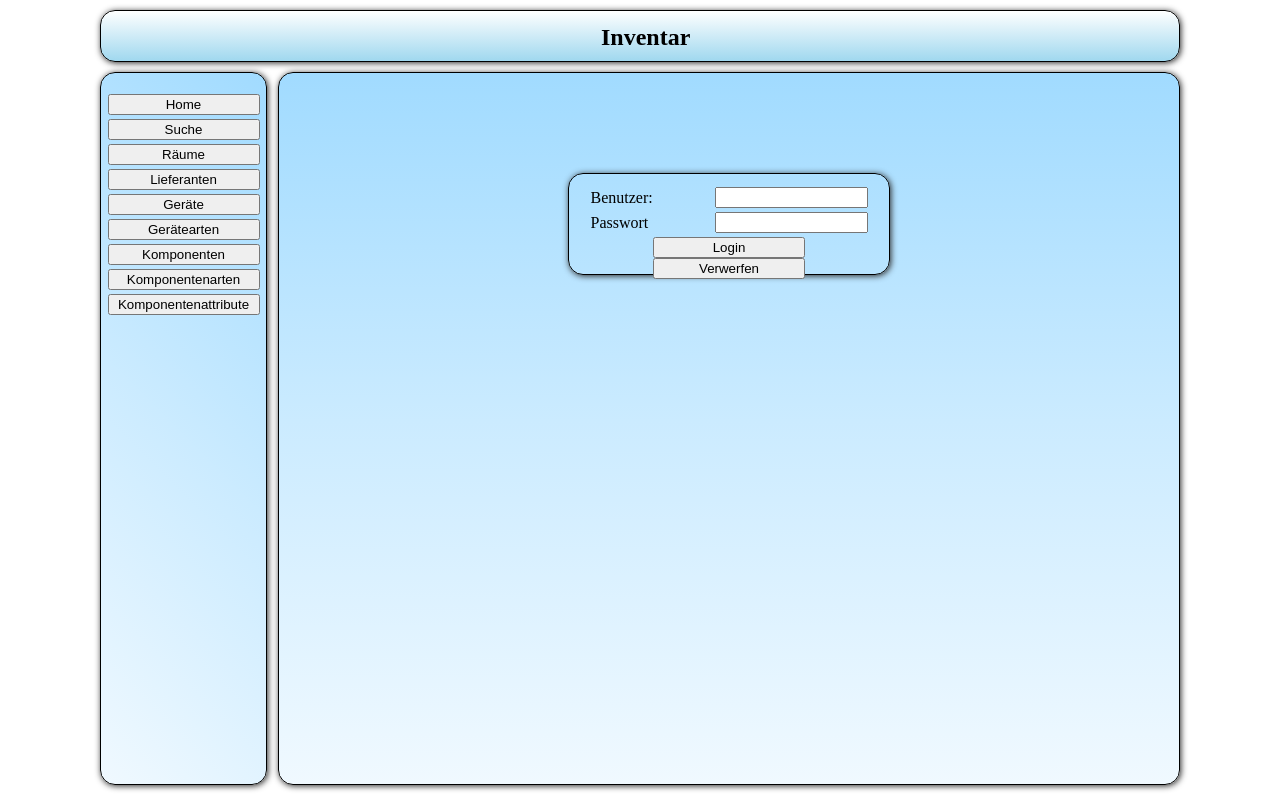
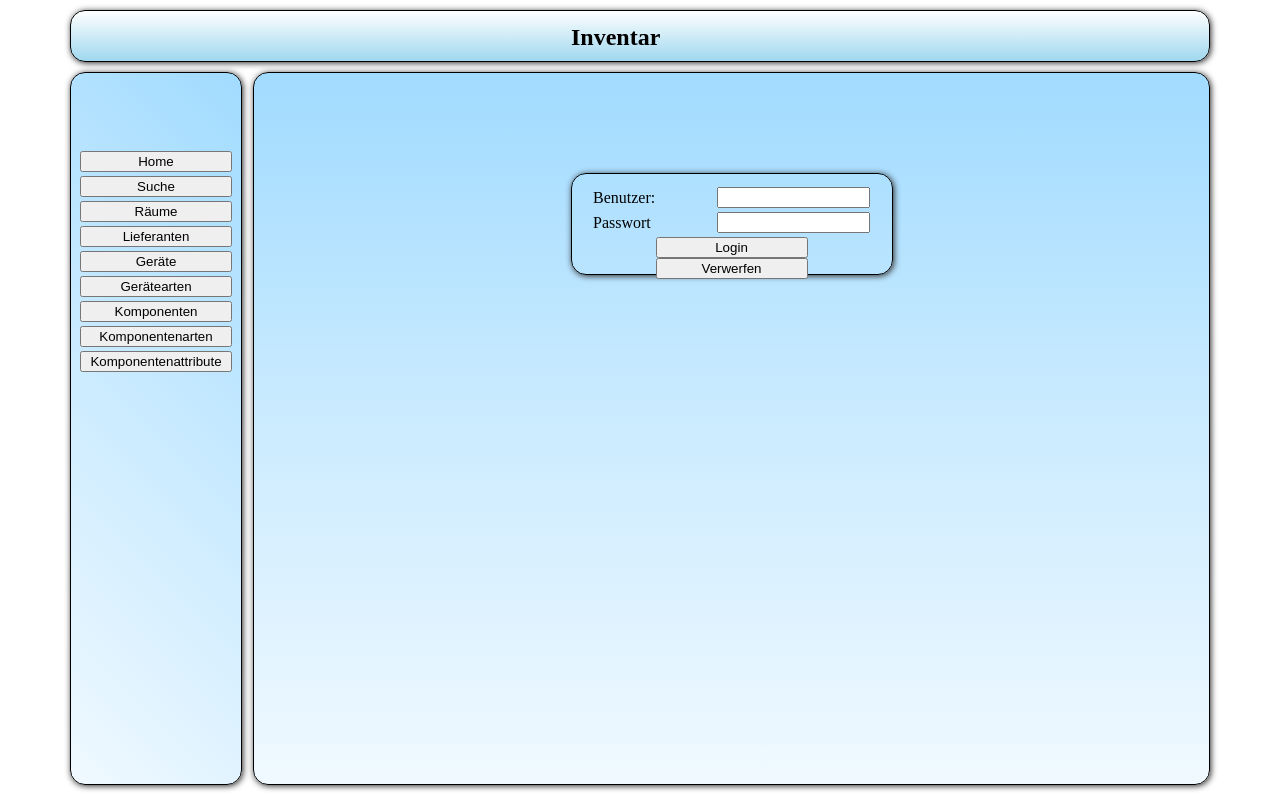
Before and after one commit to SigmaHyperon/biscuit, a PHP site: page /src/php/fro_Auswahl.php in a window 1280 px wide. Run offline with PHP 8.4, Linux system fonts and the light colour scheme.

Commit message:
main.css angepasst, fro_Auswah.phpl angepasst, fro_suche_global.php angepasst

```diff
--- a/src/css/main.css
+++ b/src/css/main.css
@@ -7,7 +7,7 @@ body {
 /* Design des Hauptbereichs*****************************************************/
 #main{
     margin: auto;
-    width: 1080px;
+    width: 1140px;
 
 }
 /* Design des Banners***********************************************************/
@@ -42,7 +42,7 @@ body {
 #left{
   position: relative;
   top: 20px;
-  width: 165px;
+  width: 170px;
   float: left;
   border: 1px solid black;
   text-align: center;
@@ -63,7 +63,7 @@ body {
 #right{
   position: relative;
   top: 20px;
-  width: 900px;
+  width: 955px;
   height: 100%;
   border: 1px solid black;
   float: right;
@@ -197,3 +197,9 @@ div.logonname {
     margin-top: 13px;
     margin-right: 15px;
 }
+
+table.navi_buttons{
+    position: relative;
+    margin: auto;
+    top: 75px;
+}
--- a/src/php/fro_Auswahl.php
+++ b/src/php/fro_Auswahl.php
@@ -50,8 +50,8 @@ require_once '../lib/manager.php';
         </div>
  <!-- --------------------------- Start des Navigationsfeldes -------------- -->
         <div id="left">
-            <br>
-            <table border="0" align="center">
+
+            <table class="navi_buttons">
                 <tr>
                     <td><a href="fro_Auswahl.php?action=home"><button>Home</button></a></td>
                 </tr>
--- a/src/php/fro_Suche_global.php
+++ b/src/php/fro_Suche_global.php
@@ -4,7 +4,7 @@ Erstell-Datum:      13.07.2015
 Änderungsdatum:
 Inhalt:             Suchen ein oder mehreren Komponenten
 ------------------------------------------------------------------->
-
+<h2 align="center">Suche</h2>
 <form action="fro_Auswahl.php?action=suche" method="post">
         <table class="suche">
             <tr>
```
